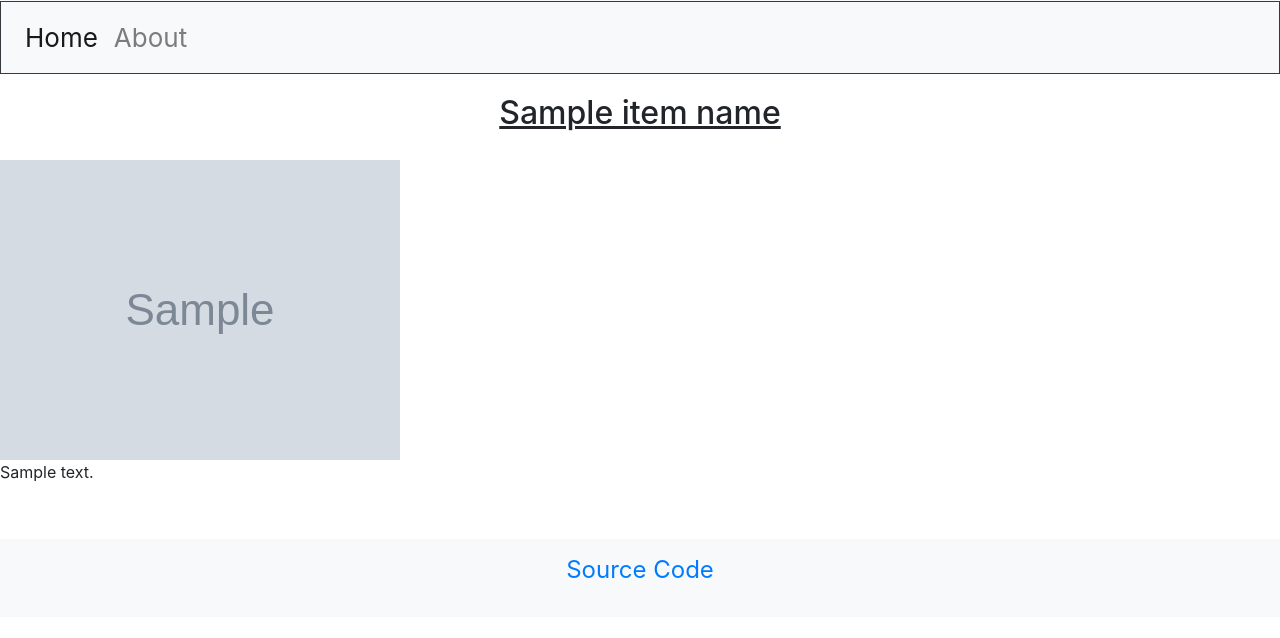
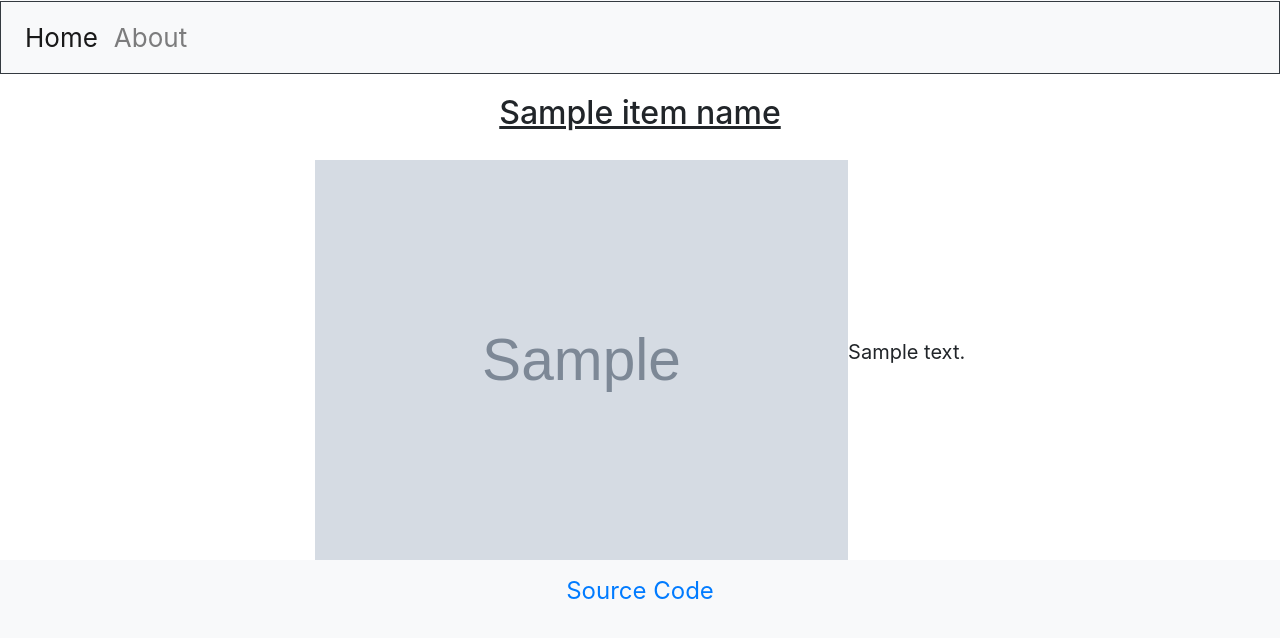
Before and after one commit to Jiminger/CSMuseum, a Flask app: template templates/item.html in a window 1280 px wide. Shown: the part 183-821 px from the top of the page. Before the commit the page ends 761 px from the top, so only its background shows below. Run offline with Flask 2, Linux system fonts and the light colour scheme; the template is opened without the code that fills it: most values are stand-ins (such as "Sample title", 1, 10 or a date in 2020); grey boxes marked "Sample" are stand-in pictures.

Commit message:
formatting of item template

```diff
--- a/static/css/style.css
+++ b/static/css/style.css
@@ -15,6 +15,17 @@
 
 .img-container img{
   height: 400px;
+}
+
+.img-and-description-container img{
+  height: 400px;
+}
+
+.img-and-description-container{
+  display: flex;
+  justify-content: center;
+  align-items: center;
+  font-size: 20px;
 }
 
 .body-title{
--- a/templates/item.html
+++ b/templates/item.html
@@ -46,7 +46,7 @@
         <h2> {{item_name}} </h2>
     </div>
     <div class="img-and-description-container">
-        <img src="{{ img_path }}">
+        <img src="{{ img_path }}" class="img-responsive">
         <p> {{item_desc}} </p>
     </div>
     <!--Body Heading Container-->
```
